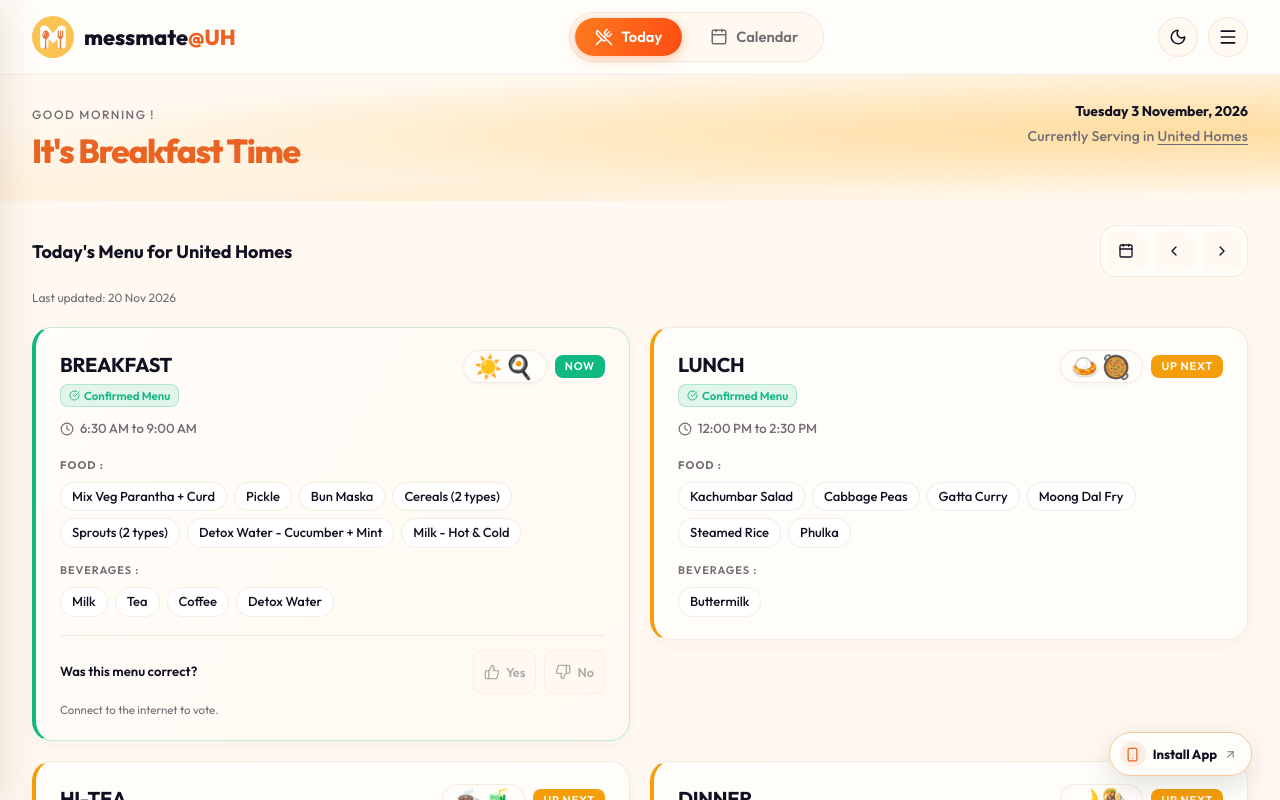
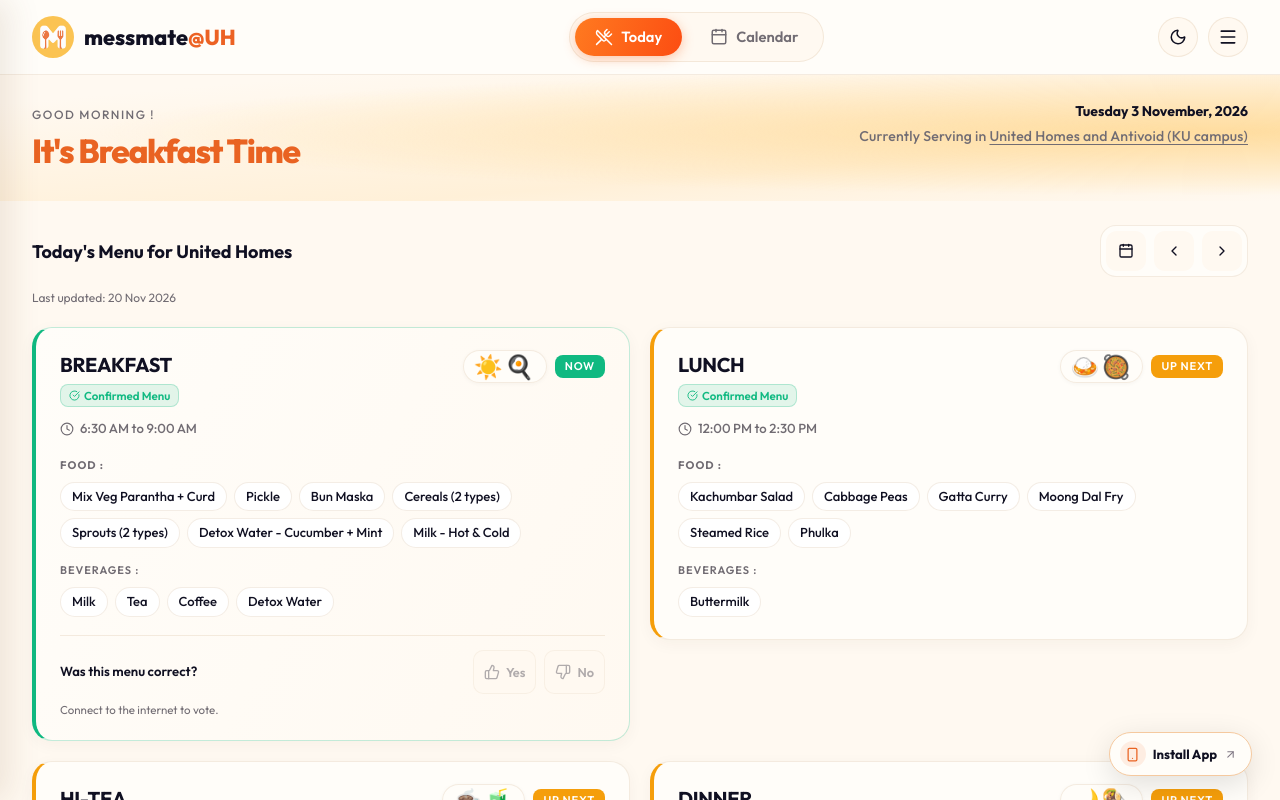
Before and after one commit to souryajeet10/MessMate, a React (Vite) app: page /welcome in a window 1280 px wide. Both pictures are taken after a click on the button "Breakfast". Shown: the top 800 px of the page. Built offline with nearby package versions, Linux system fonts and the light colour scheme; no server answers; the database is empty.

Commit message:
Add Antivoid KU campus to serving locations

```diff
--- a/src/components/Header.jsx
+++ b/src/components/Header.jsx
@@ -71,7 +71,7 @@ export default function Header({ onMenuClick, formattedDate }) {
         <div className="header-hero-right">
           <p className="header-desktop-date">{displayDate}</p>
           <p className="header-serving-label">
-            Currently Serving in <span>United Homes</span>
+            Currently Serving in <span>United Homes and Antivoid (KU campus)</span>
           </p>
         </div>
       </div>
```
